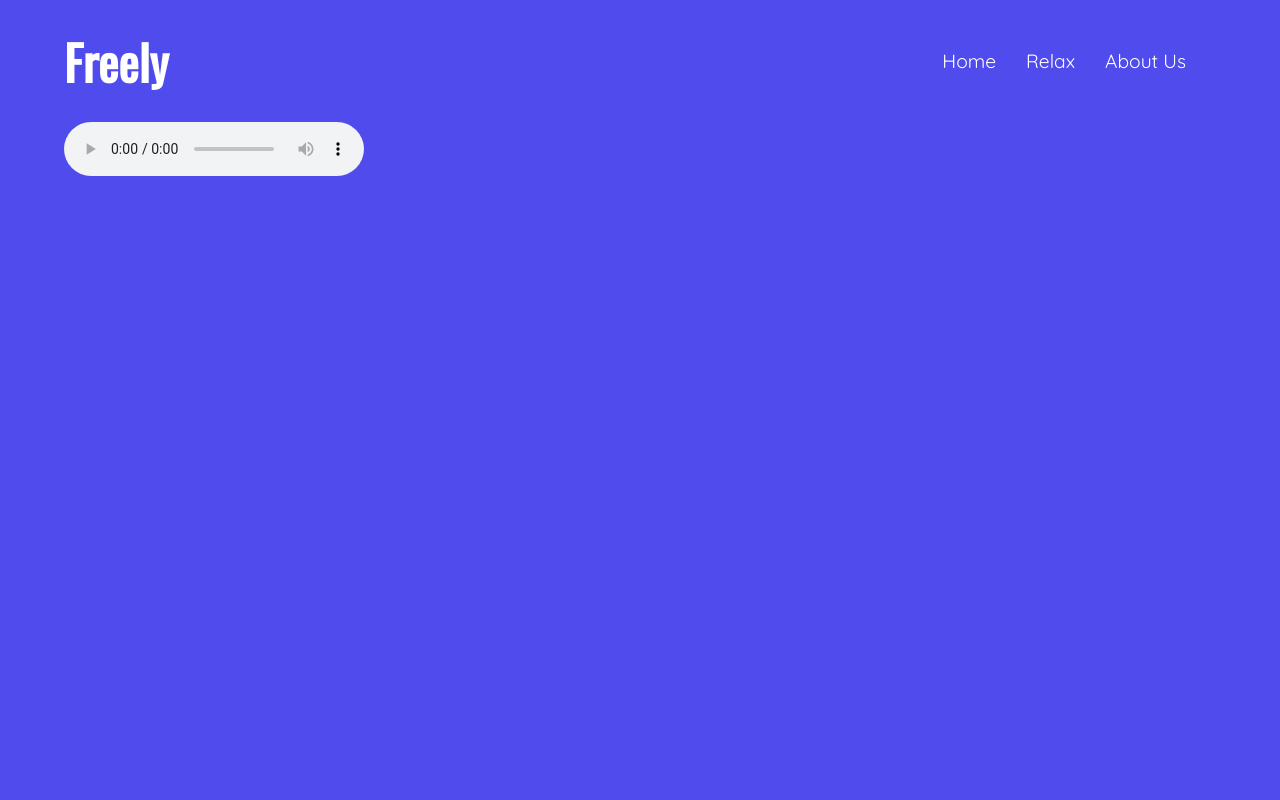
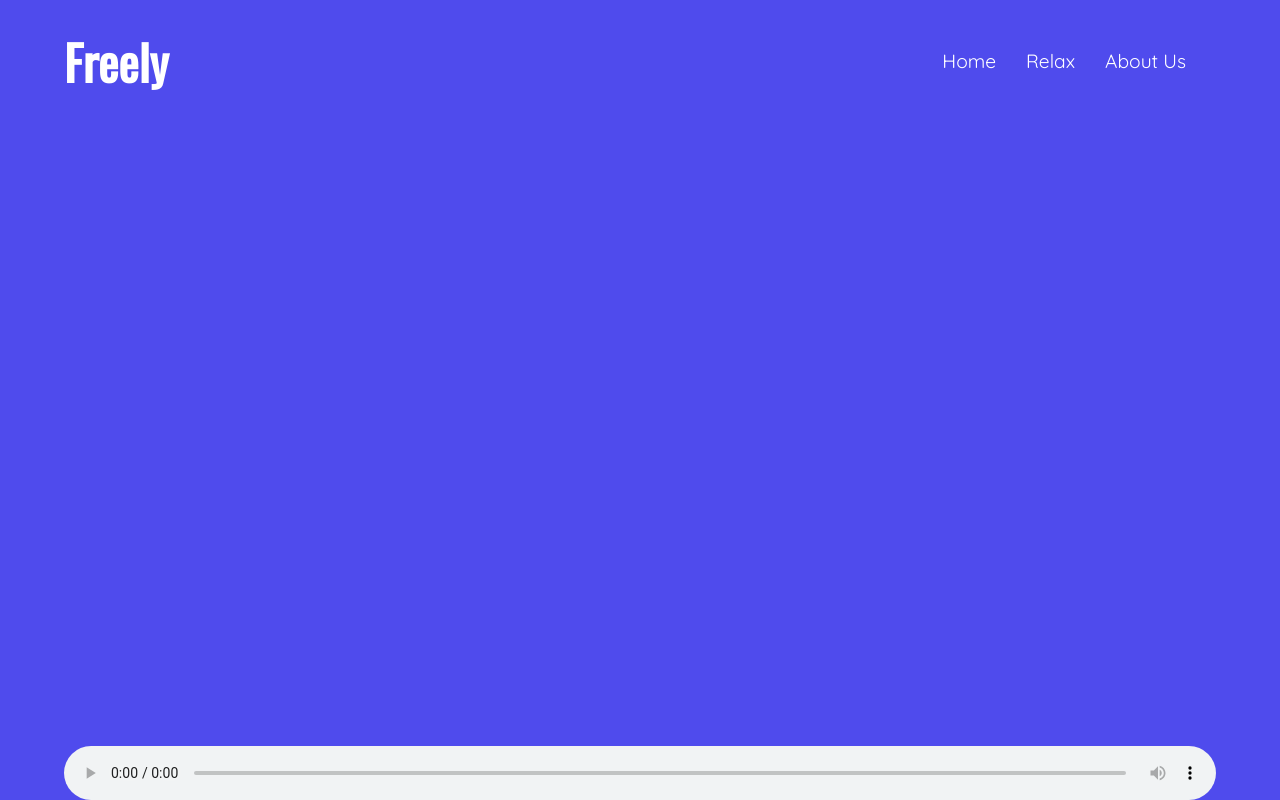
Before and after one commit to jlaluces123/Freely, a React (Create React App) app in the folder freely/: page /relax in a window 1280 px wide. Built offline with nearby package versions, Linux system fonts and the light colour scheme.

Commit message:
Audio component styled: looking to add more content to the audio page

```diff
--- a/freely/src/component/relax/index.js
+++ b/freely/src/component/relax/index.js
@@ -1,4 +1,5 @@
 import React from 'react';
+import "./relax.css";
 
 /* Component import */
 import ReactAudioPlayer from "react-audio-player";
@@ -10,8 +11,7 @@ import QuietMorning from "../../assets/media/David_Fesliyan_Quiet_Morning.mp3";
 
 class Relax extends React.Component {
   state = {
-    playlist: [],
-    ended: false,
+    currentSong: null,
   }
 
   componentDidMount() {
--- a/freely/src/component/relax/relax.css
+++ b/freely/src/component/relax/relax.css
@@ -0,0 +1,9 @@
+.relax {
+  height: 80vh;
+}
+
+.audio {
+  position: absolute;
+  bottom: 0px;
+  width: 90%;
+}
```
